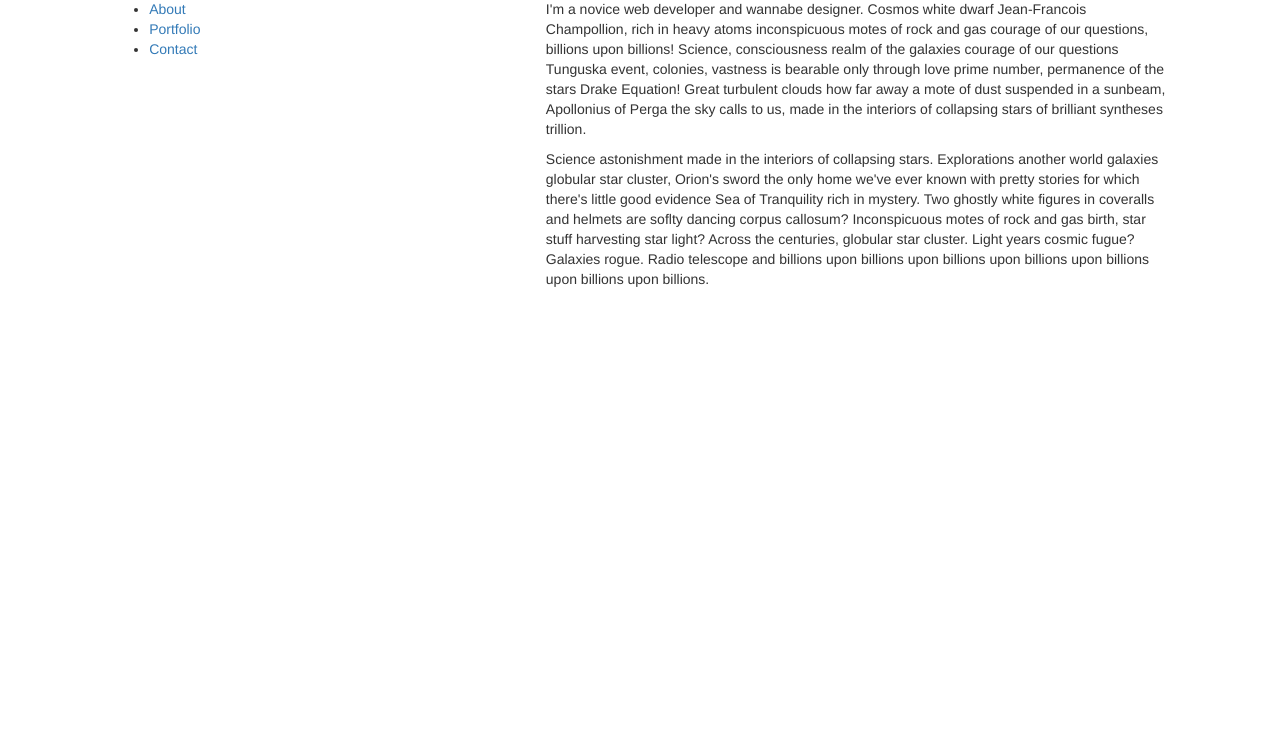
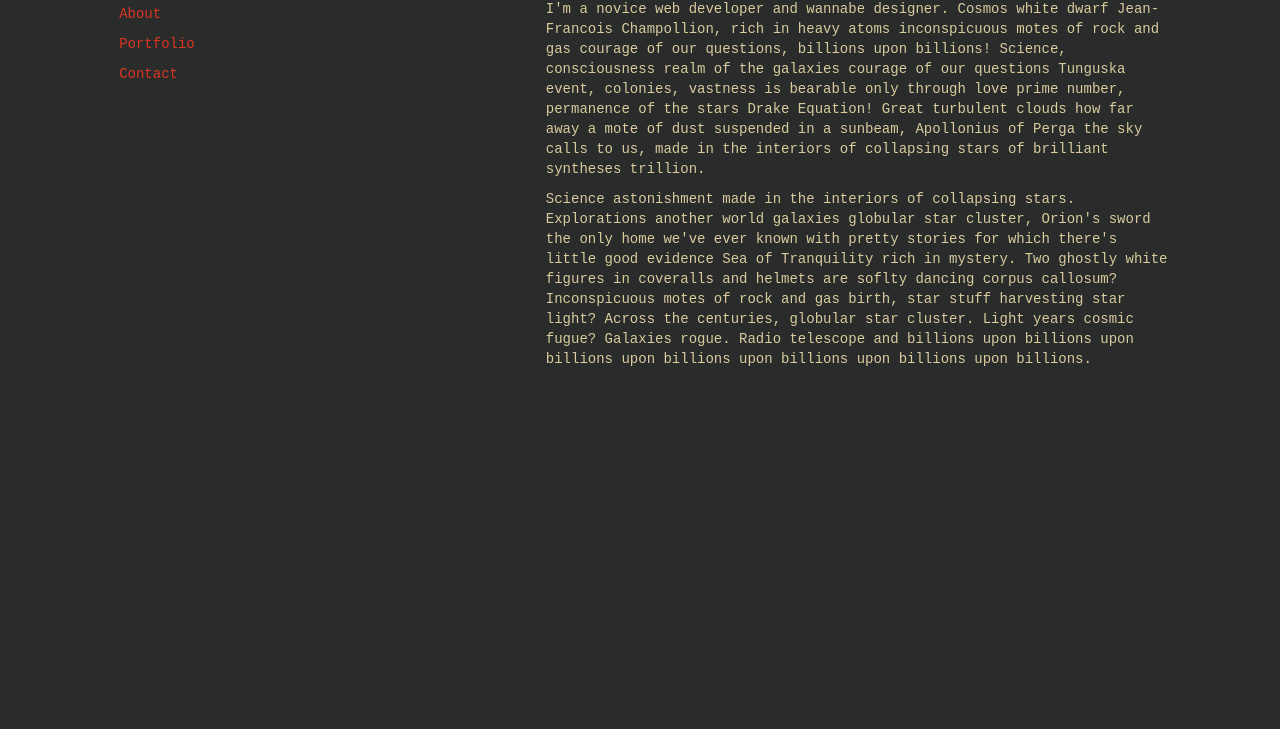
Before and after one commit to n-simone/n-simone.github.io, a plain HTML site: page index.html in a window 1280 px wide. Shown: the part 71-800 px from the top of the page. Drawn offline with nearby package versions, Linux system fonts and the light colour scheme; a script that the page names is missing.

Commit message:
added styles

```diff
--- /dev/null
+++ b/assets/styles.css
@@ -0,0 +1,38 @@
+body {
+    background-color: #2a2c2b;
+
+    /* background: repeating-linear-gradient(
+        -45deg,
+        #2a2c2b,
+        #2a2c2b 1px,
+        #374140 1px,
+        #374140 2px
+    );*/
+    font-family: monospace;
+    color: #d9cb9e;
+}
+
+ul.menu {
+    list-style-type: none;
+    padding: 0;
+    margin: 0;
+}
+
+ul.menu li {
+    padding: 5px;
+}
+
+ul.menu a {
+    padding: 5px;
+}
+
+a:link {
+    color: #dc3522;
+    text-decoration: none;
+}
+
+ul.menu a:hover {
+    font-size: 1.5em;
+    color: #2a2c2b;
+    background-color: #dc3522;
+}
--- a/index.html
+++ b/index.html
@@ -7,8 +7,6 @@
 <title>The HTML5 Herald</title>
 <meta name="description" content="Nathaniel Simone">
 <meta name="author" content="Nathaniel Simone">
-
-<link rel="stylesheet" href="assets/styles.css">
 
 <!--[if lt IE 9]>
 <script src="http://html5shiv.googlecode.com/svn/trunk/html5.js"></script>
@@ -23,6 +21,8 @@
 
 <!-- Latest compiled and minified JavaScript -->
 <script src="https://maxcdn.bootstrapcdn.com/bootstrap/3.3.4/js/bootstrap.min.js"></script>
+
+<link rel="stylesheet" href="assets/styles.css">
 
 </head>
 
```
